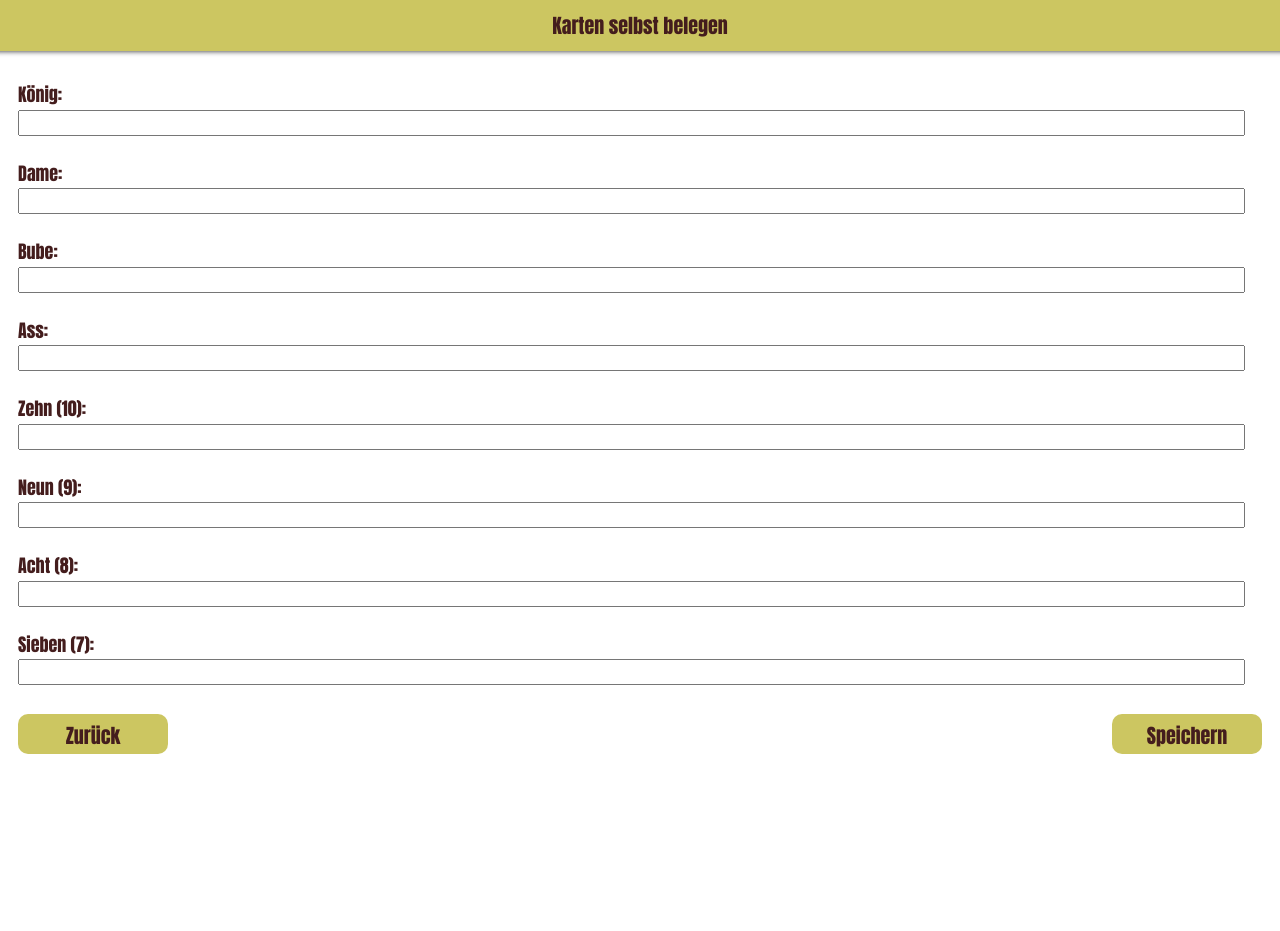
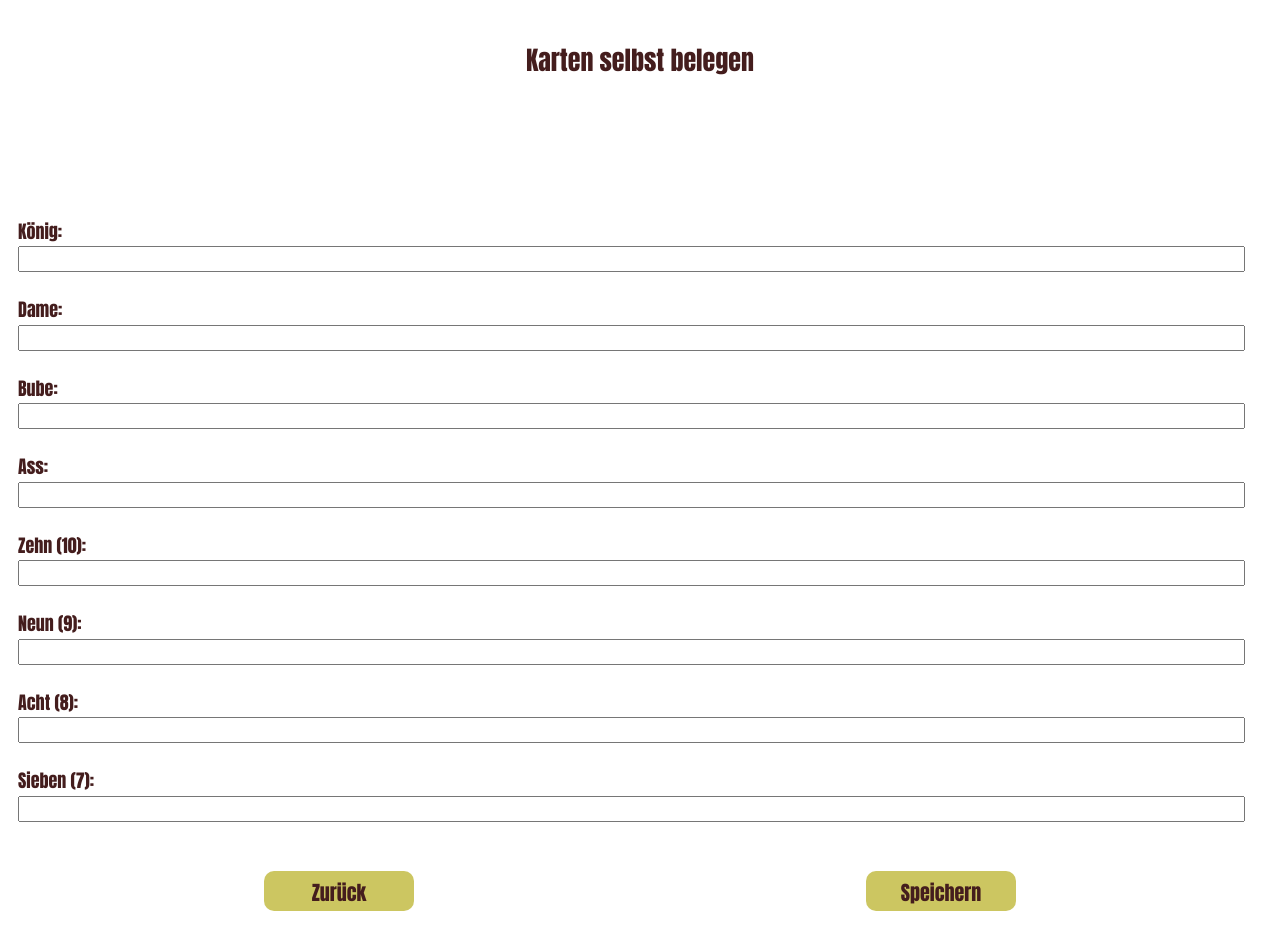
Before and after one commit to peaceable1887/FourKingz, a Vue app: page /settings in a window 1280 px wide. Before the commit the page ends 810 px from the top, so only its background shows below. Built offline with nearby package versions, Linux system fonts and the light colour scheme.

Commit message:
update landscape design (menu, settings)

```diff
--- a/src/views/Menu.vue
+++ b/src/views/Menu.vue
@@ -53,4 +53,20 @@ img
     font-size: 26px;
     border-radius: 10px;
 }
+@media screen and (orientation: landscape) {
+    img
+    {
+        height: 150px;
+        margin-bottom: 20px;
+        top: 0;
+    }
+    .btnWrapper Button
+    {
+        margin: 10px 30px;
+        width: 200px;
+        padding: 8px 20px;
+        font-size: 22px;
+        border-radius: 10px;
+    }
+}
 </style>
--- a/src/views/Settings.vue
+++ b/src/views/Settings.vue
@@ -156,6 +156,27 @@ input[type=submit]:hover
   bottom: 30px;
   font-size: 17px;
 }
+@media screen and (orientation: landscape) {
+    h2
+    {
+        background-color: white;
+
+        color: #441d1d;
+        position: absolute;
+        top: 30px;
+        box-shadow: none;
+        font-size: 26px;
+    }
+    form
+    {
+        height: 50%;
+    }
+    .btnWrapper
+    {
+        justify-content: space-around;
+        padding: 20px;
+    }
+}
 
 #snackbar.show {
   visibility: visible;
```
